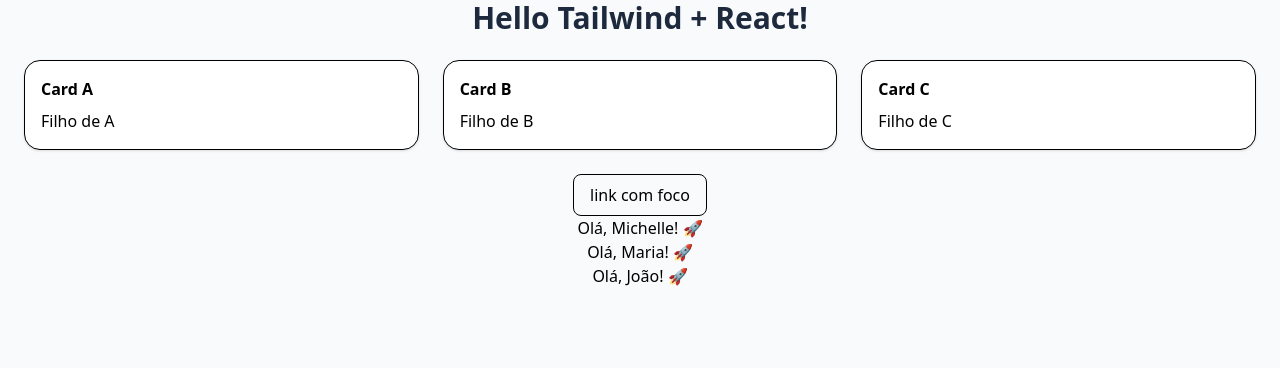
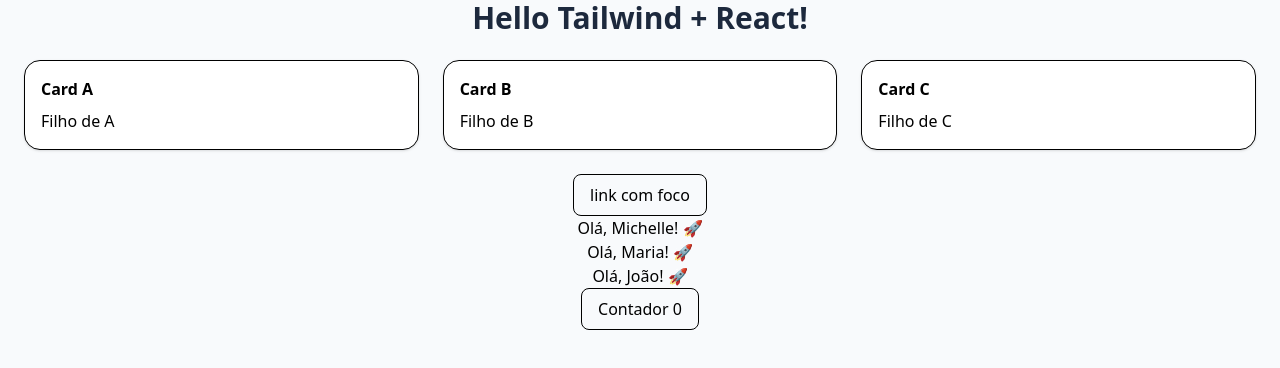
Before and after one commit to dressmarktplace/aulas-react, a React (Vite) app: page / in a window 1280 px wide. Shown: the top 368 px of the page. Built offline with nearby package versions, Linux system fonts and the light colour scheme.

Commit message:
Implementado controle de estado

```diff
--- a/src/App.jsx
+++ b/src/App.jsx
@@ -1,7 +1,12 @@
+import { useState } from "react";
 import { Card } from "./components/Card";
 import { Hello } from "./components/Hello";
 
 const App = () => {
+  const [count, setCount] = useState(0)
+
+  const inc = () => setCount(c => c + 1)
+
   return (
     <main className="min-h-dvh place-items-center bg-slate-50">
       <h1 className="text-3xl font-bold text-slate-800">
@@ -28,6 +33,11 @@ const App = () => {
       <Hello name="Michelle" />
       <Hello name="Maria" />
       <Hello name="João" />
+
+      <button onClick={inc} className="inline-block px-4 py-2 rounded-lg border houver:bg-slate-300 transition-all focus:ring-2 focus:ring-blue-500">
+        Contador {count}
+      </button>
+
     </main>
   );
 }
```
